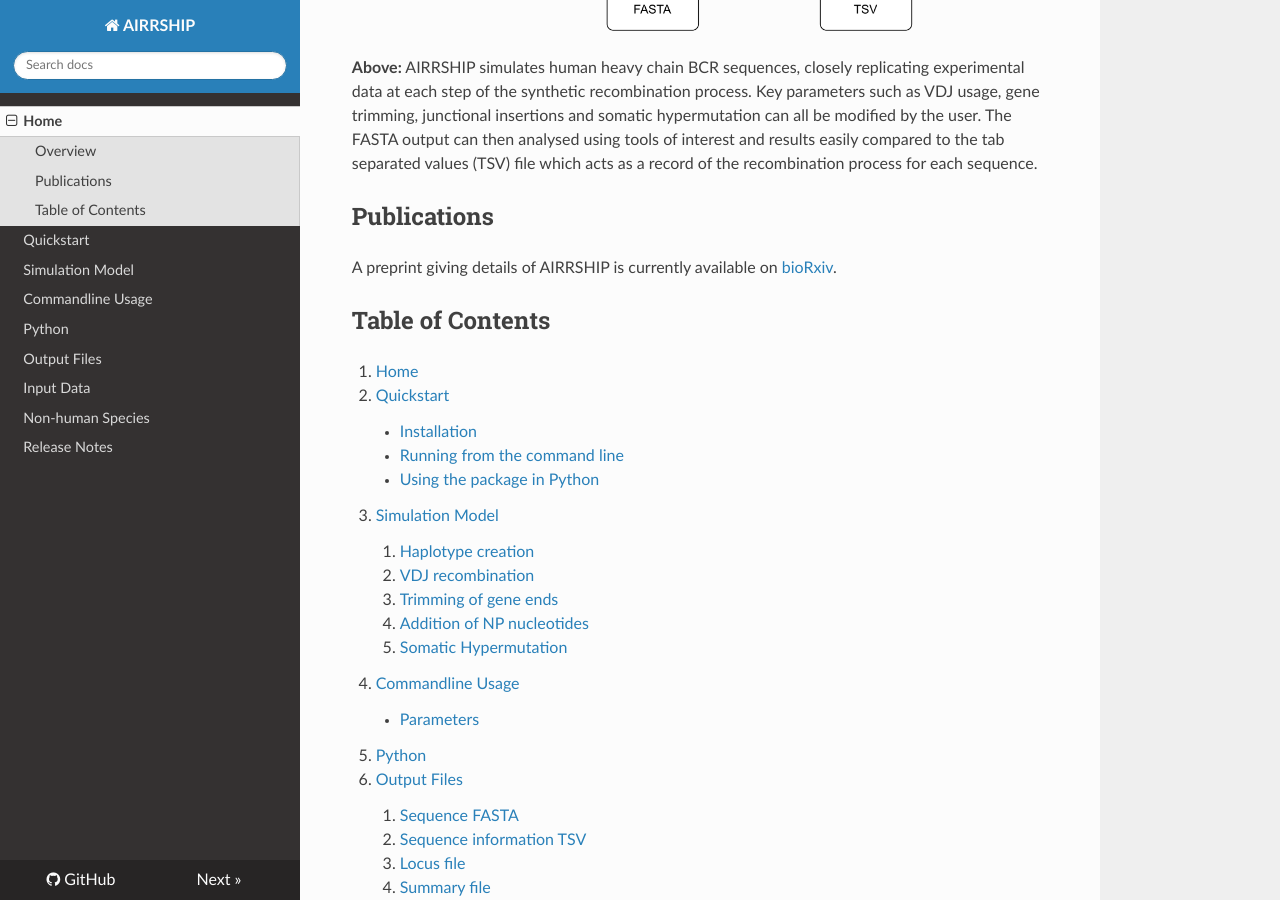
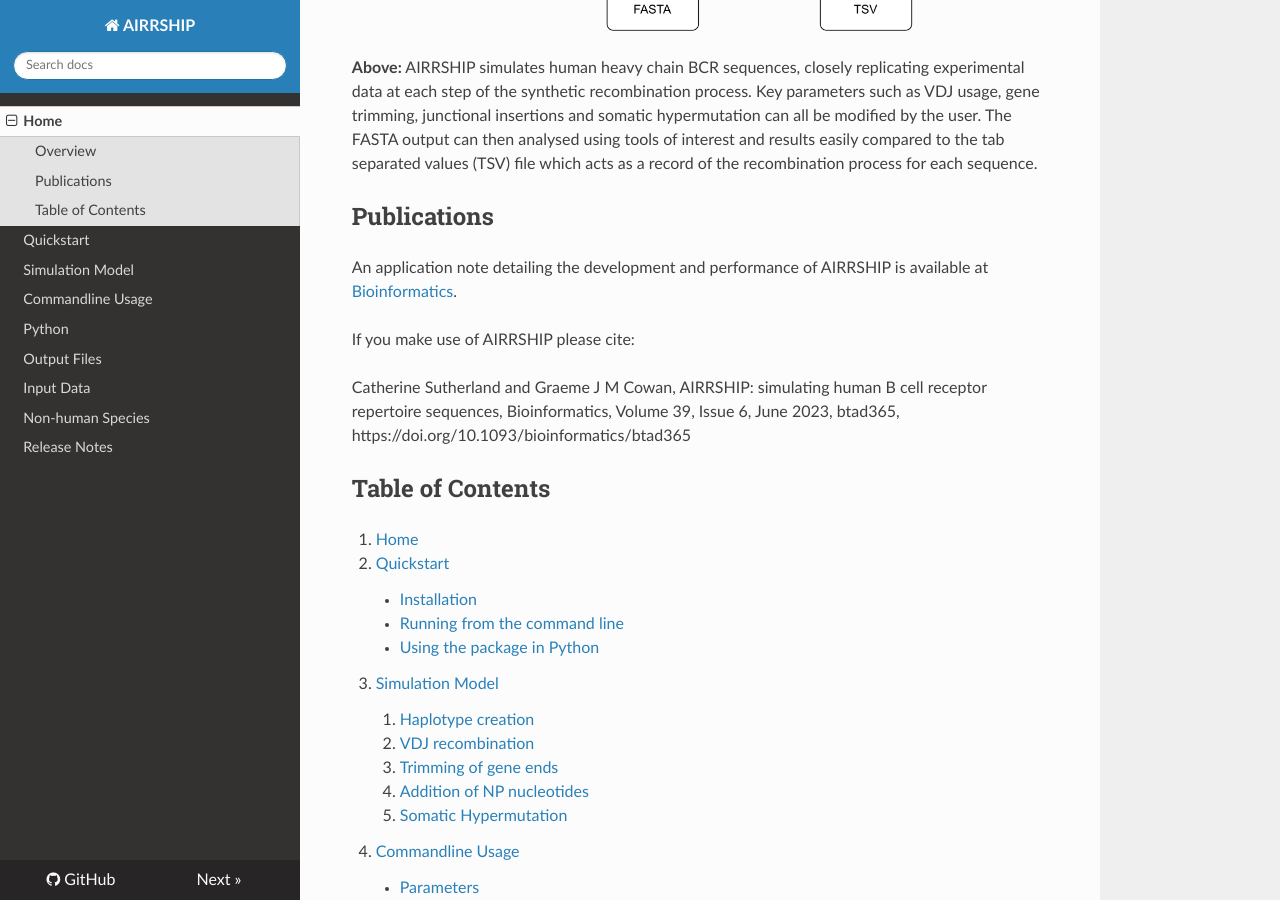
Before and after one commit to Cowanlab/airrship, an MkDocs documentation site: the page built from docs/index.md, in a window 1280 px wide and 900 px high, scrolled down 1263 px. Built offline with MkDocs 1.6.1, drawn with Linux system fonts in a browser that asks for light colours; nearby versions of some CDN libraries.

Commit message:
Update publication info in docs

```diff
--- a/docs/index.md
+++ b/docs/index.md
@@ -13,7 +13,11 @@ AIRRSHIP replicates the VDJ recombination process from locus creation through to
 
 ## Publications
 
-A preprint giving details of AIRRSHIP is currently available on [bioRxiv](https://www.biorxiv.org/content/10.1101/2022.12.20.521228v1).
+An application note detailing the development and performance of AIRRSHIP is available at [Bioinformatics](https://doi.org/10.1093/bioinformatics/btad365).
+
+If you make use of AIRRSHIP please cite:
+
+Catherine Sutherland and Graeme J M Cowan, AIRRSHIP: simulating human B cell receptor repertoire sequences, Bioinformatics, Volume 39, Issue 6, June 2023, btad365, https://doi.org/10.1093/bioinformatics/btad365
 
 ## Table of Contents
 
```
Also changed, not shown: docs/output.md (+1 -1 lines), 1 other file.
